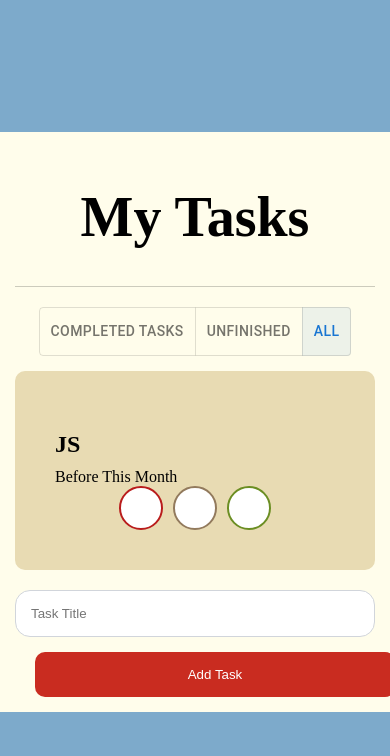
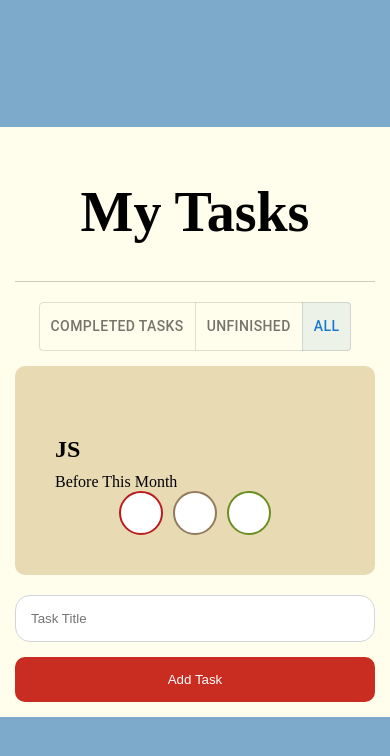
Before and after one commit to Safya174/TodoListReact, a React (Vite) app: page / in a window 390 px wide. Shown: the top 756 px of the page. Built offline with nearby package versions, Linux system fonts and the light colour scheme; some icons are missing.

Commit message:
fix: make todo items responsive for mobile

```diff
--- a/src/App.css
+++ b/src/App.css
@@ -17,16 +17,18 @@ html,body{
   .task-actions {
     width: 100%;
     justify-content: flex-end;
+    margin-top: 10px;
   }
   .headFont{
-    font-size: 20px;
+    font-size: 17px;
   }
   .widthButton{
     width:100% ;
-
+    margin: 0 !important;
   }
   .widthInput{
     width:100% !important ;
     margin-bottom: 15px;
+
   }
 }
```
